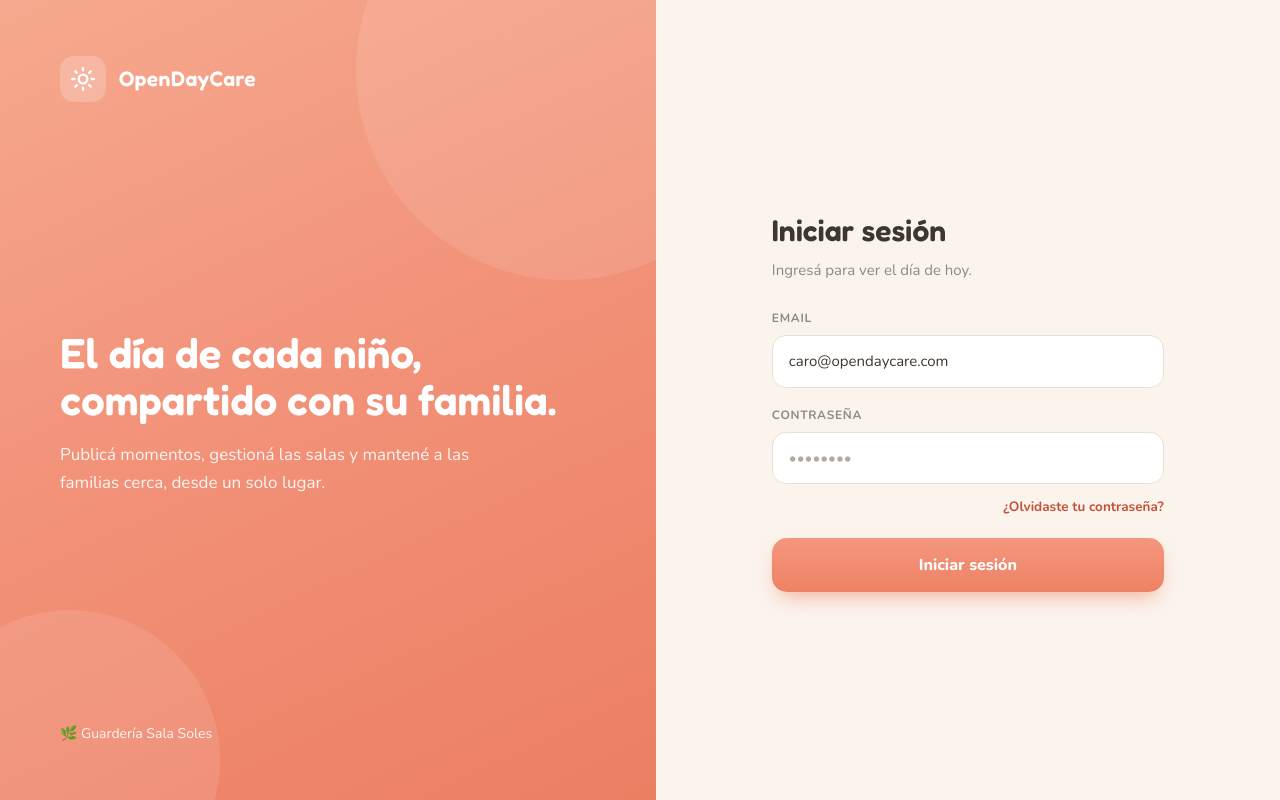
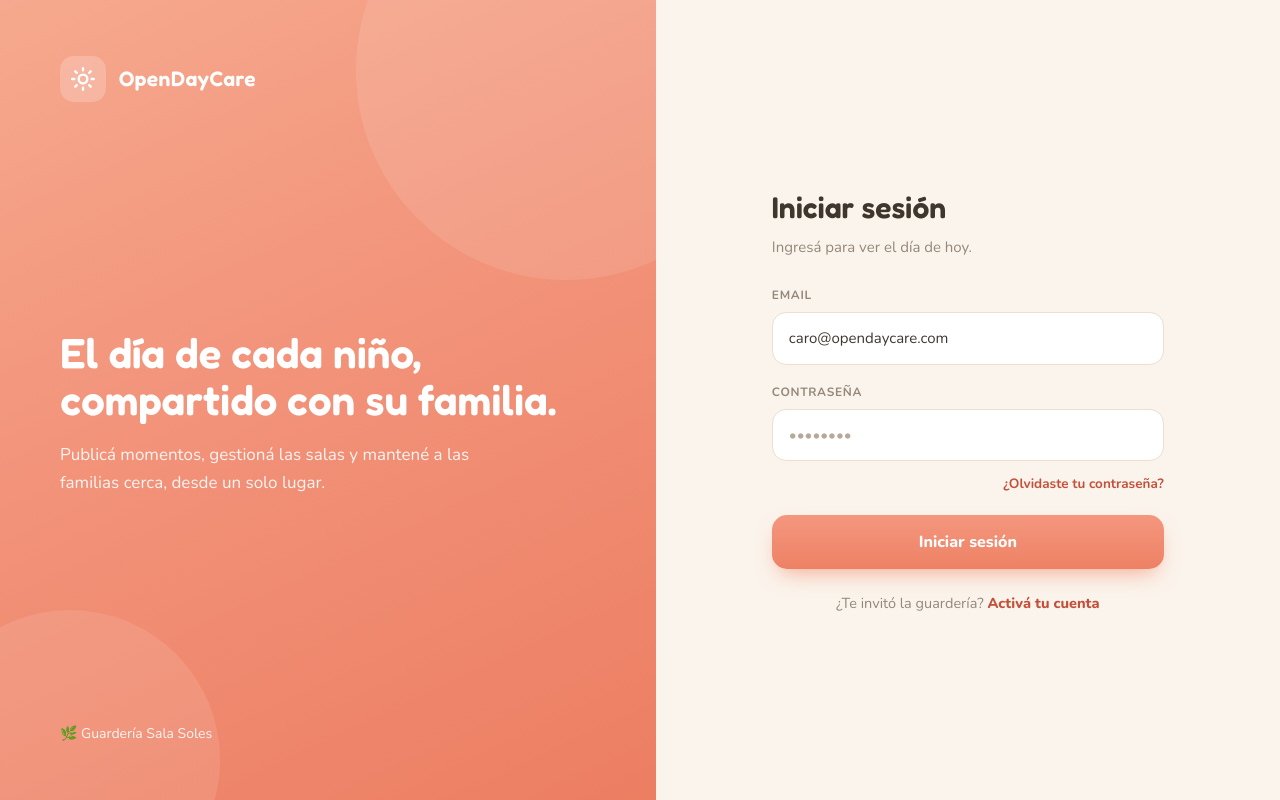
Before and after one commit to ricardo-garcia-marques/open-daycare, a Next.js app: page /login in a window 1280 px wide. Built offline with nearby package versions, Linux system fonts and the light colour scheme.

Commit message:
feat(auth): link login footer to /activate-account

```diff
--- a/app/(components)/login-form.tsx
+++ b/app/(components)/login-form.tsx
@@ -1,6 +1,7 @@
 "use client";
 
 import { useRouter } from "next/navigation";
+import Link from "next/link";
 import { useState } from "react";
 
 const initialEmail = "caro@opendaycare.com";
@@ -53,6 +54,16 @@ export function LoginForm() {
       >
         Iniciar sesión
       </button>
+
+      <p className="text-center mt-[24px] m-0 text-muted text-[14.5px]">
+        ¿Te invitó la guardería?{" "}
+        <Link
+          href="/activate-account"
+          className="text-primary-strong font-extrabold"
+        >
+          Activá tu cuenta
+        </Link>
+      </p>
     </div>
   );
 }
```
